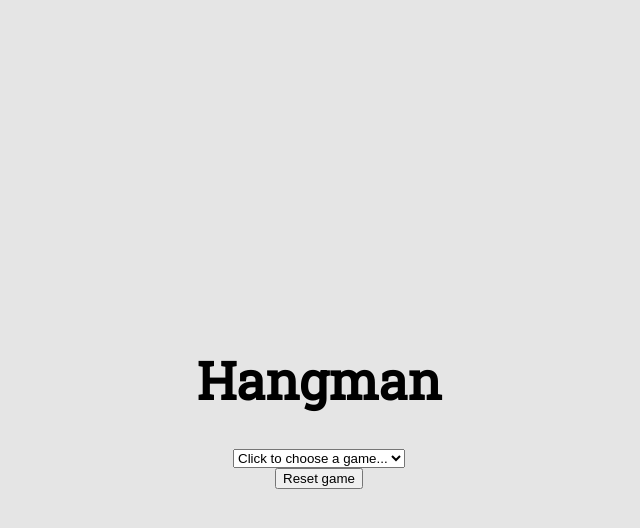
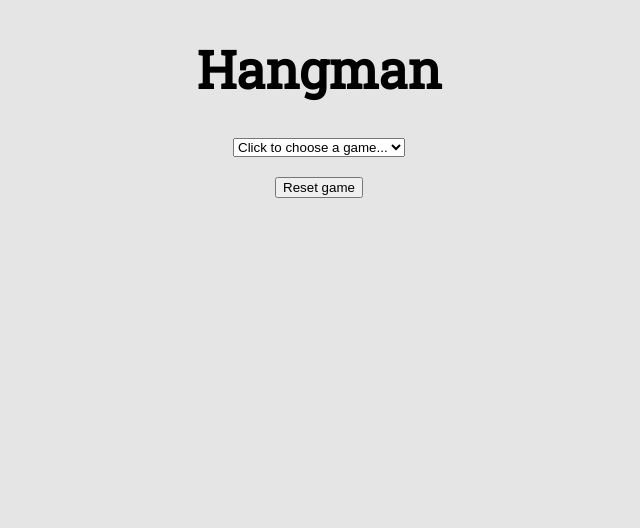
Before and after one commit to itay347/hangman, a React (Create React App) app: page / in a window 1280 px wide. Shown: the top 528 px of the page, without its empty margins (321-961 px from the left). Built offline with nearby package versions, Linux system fonts and the light colour scheme.

Commit message:
A little bit of style

```diff
--- a/src/components/App/App.css
+++ b/src/components/App/App.css
@@ -5,7 +5,18 @@
   display: flex;
   flex-direction: column;
   align-items: center;
-  justify-content: center;
   font-size: calc(10px + 2vmin);
   color: #000000;
 }
+
+p {
+  margin: 10px 0;
+}
+
+button {
+  margin: 20px 0;
+}
+
+.Letter-input {
+  margin-top: 20px;
+}
--- a/src/components/App/App.tsx
+++ b/src/components/App/App.tsx
@@ -91,6 +91,7 @@ function App() {
           <WordDisplay word={word} revealedLetters={revealedLetters} />
           <Misses misses={misses} />
           <LetterInput
+            className="Letter-input"
             letter={letterInput}
             onLetterChange={handleLetterChange}
             onEnterKeyDown={handleSubmitClick}
--- a/src/components/LetterInput/LetterInput.tsx
+++ b/src/components/LetterInput/LetterInput.tsx
@@ -5,9 +5,9 @@ type LetterInputProps = {
   onLetterChange: (letter: string) => void;
   onEnterKeyDown: () => void;
   disabled: boolean;
-};
+} & React.HTMLAttributes<HTMLDivElement>;
 
-function LetterInput({letter, onLetterChange, onEnterKeyDown, disabled}: LetterInputProps) {
+function LetterInput({letter, onLetterChange, onEnterKeyDown, disabled, className}: LetterInputProps) {
 
   const handlerLetterInputChange: ChangeEventHandler<HTMLInputElement> = (event) => {
     let letter: string = event.target.value.toUpperCase().replace(/[^A-Z]/gi, "");
@@ -16,6 +16,7 @@ function LetterInput({letter, onLetterChange, onEnterKeyDown, disabled}: LetterI
 
   return (
     <input
+      className={className}
       type="text"
       id="letter-input"
       name="letter"
--- a/src/components/Misses/Misses.tsx
+++ b/src/components/Misses/Misses.tsx
@@ -6,6 +6,7 @@ function Misses({ misses }: MissesProps) {
   return (
     <p>
       Misses:{" "}
+      {misses.length === 0 && "(None)"}
       {misses.map((letter, i) => [
         i > 0 && ", ",
         <span key={i}>{letter}</span>,
```
